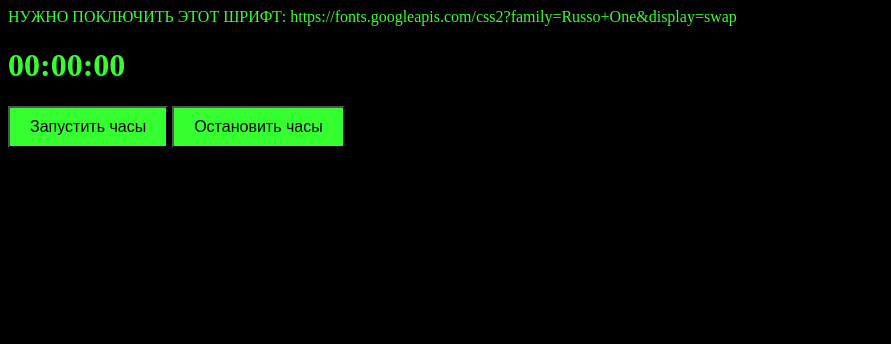
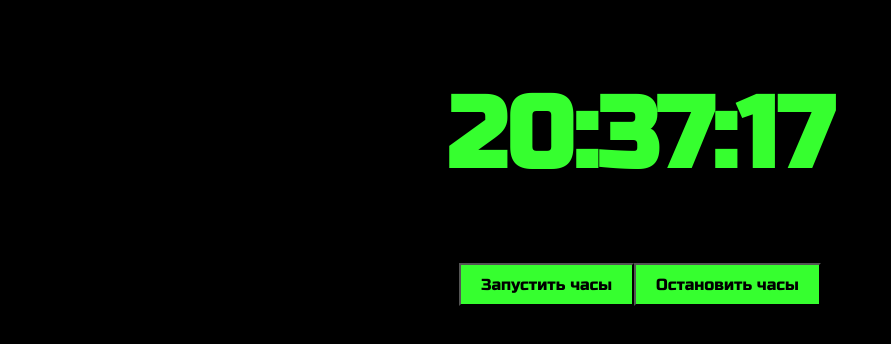
Before and after one commit to Makson91/clock, a plain HTML site: page index.html in a window 1280 px wide. Both pictures are taken after a click on the button "Запустить часы". Shown: the whole page, without its empty margins (0-891 px from the left). Drawn offline with Linux system fonts and the light colour scheme.

Commit message:
fonts-styles

```diff
--- a/index.html
+++ b/index.html
@@ -4,7 +4,10 @@
     <meta charset="UTF-8">
     <meta name="viewport" content="width=device-width, initial-scale=1.0">
     <meta http-equiv="X-UA-Compatible" content="ie=edge">
-    НУЖНО ПОКЛЮЧИТЬ ЭТОТ ШРИФТ: https://fonts.googleapis.com/css2?family=Russo+One&display=swap
+    <link rel="preconnect" href="https://fonts.googleapis.com">
+    <link rel="preconnect" href="https://fonts.gstatic.com" crossorigin>
+    <link href="https://fonts.googleapis.com/css2?family=Russo+One&display=swap" rel="stylesheet">
+    <!-- НУЖНО ПОКЛЮЧИТЬ ЭТОТ ШРИФТ: https://fonts.googleapis.com/css2?family=Russo+One&display=swap -->
     <link rel="stylesheet" href="styles.css">
     <title>homeWork_4</title>
 </head>
--- a/index.js
+++ b/index.js
@@ -1,26 +1,45 @@
 let timerId; // переменная, которая будет хранить ID таймера
 
-sddds
-const startButton = ДОКУМЕНТ.ГЕТэЛЕМЕНТбАЙаЙДИ(КАКОЙ - ТО);
-startButton.ЭДэВЕНТлИСТНЕР('ТЯП', function () {
-    // НУЖНО ПОГУГЛИТЬ ЧТО ТАКОЕ setInterval
-    timerId = СЕТиНТРЕВАЛ(updateClock, ОДНАсЕКУНДА); // запускаем  updateClock() каждую секунду
-});
+// const startButton = ДОКУМЕНТ.ГЕТэЛЕМЕНТбАЙаЙДИ(КАКОЙ - ТО);
+// startButton.ЭДэВЕНТлИСТНЕР('ТЯП', function () {
+//     // НУЖНО ПОГУГЛИТЬ ЧТО ТАКОЕ setInterval
+//     timerId = СЕТиНТРЕВАЛ(updateClock, ОДНАсЕКУНДА); // запускаем  updateClock() каждую секунду
+// });
+
+const startButton = document.getElementById("start")
+startButton.addEventListener('click', function () {
+    timerId = setInterval(updateClock, 1000)
+})
 
 
-const stopButton = ДОКУМЕНТ.ГЕТэЛЕМЕНТбАЙаЙДИ(КАКОЙ - ТО);
-stopButton.addEventListener('ТЯП', function () {
-    // НУЖНО ПОГУГЛИТЬ ЧТО ТАКОЕ clearInterval
-    clearInterval(timerId); // останавливаем таймер
-});
+// const stopButton = ДОКУМЕНТ.ГЕТэЛЕМЕНТбАЙаЙДИ(КАКОЙ - ТО);
+// stopButton.addEventListener('ТЯП', function () {
+//     // НУЖНО ПОГУГЛИТЬ ЧТО ТАКОЕ clearInterval
+//     clearInterval(timerId); // останавливаем таймер
+// });
 
+const stopButton = document.getElementById("stop")
+stopButton.addEventListener('click', function () {
+    clearInterval(timerId)
+})
+
+
+// function updateClock() {
+//     const clock = document.getElementById('clock');
+//     // НУЖНО ПОГУГЛИТЬ ЧТО ТАКОЕ new Date()
+//     const now = НОВАЯдАТА();
+//     const hours = now.ДАЙчАСЫ()
+//     const minutes = now.ДАЙмИНУТЫ()
+//     const seconds = now.ДАЙсЕКУНДЫ()
+//     clock.textContent = hours + ':' + minutes + ':' + seconds;
+// }
 
 function updateClock() {
     const clock = document.getElementById('clock');
     // НУЖНО ПОГУГЛИТЬ ЧТО ТАКОЕ new Date()
-    const now = НОВАЯдАТА();
-    const hours = now.ДАЙчАСЫ()
-    const minutes = now.ДАЙмИНУТЫ()
-    const seconds = now.ДАЙсЕКУНДЫ()
+    const now = new Date();
+    const hours = now.getHours()
+    const minutes = now.getMinutes()
+    const seconds = now.getSeconds()
     clock.textContent = hours + ':' + minutes + ':' + seconds;
 }
--- a/styles.css
+++ b/styles.css
@@ -1,7 +1,8 @@
 body {
     background-color: rgb(0, 0, 0);
     color: rgb(54, 255, 47);
-    ПОДКЛЮЧАЕМ ШРИФТ font-size: 50px
+    font-family: "Russo One", sans-serif;
+    font-size: 50px
 }
 
 
@@ -10,15 +11,19 @@ button {
     color: black;
     padding: 10px 20px;
     font-size: 16px;
-    ПОДКЛЮЧАЕМ ШРИФТ
+    font-family: "Russo One", sans-serif;
 }
 
 
 .clockCase {
-    ПОДКЛЮЧАЕМ ФЛЕКСЫ ПО ЦЕНТРУ
+    /* ПОДКЛЮЧАЕМ ФЛЕКСЫ ПО ЦЕНТРУ */
+    display: flex;
+    justify-content: center;
 }
 
 
 .buttonCase {
-    ПОДКЛЮЧАЕМ ФЛЕКСЫ ПО ЦЕНТРУ
+    /* ПОДКЛЮЧАЕМ ФЛЕКСЫ ПО ЦЕНТРУ */
+    display: flex;
+    justify-content: center;
 }
```
